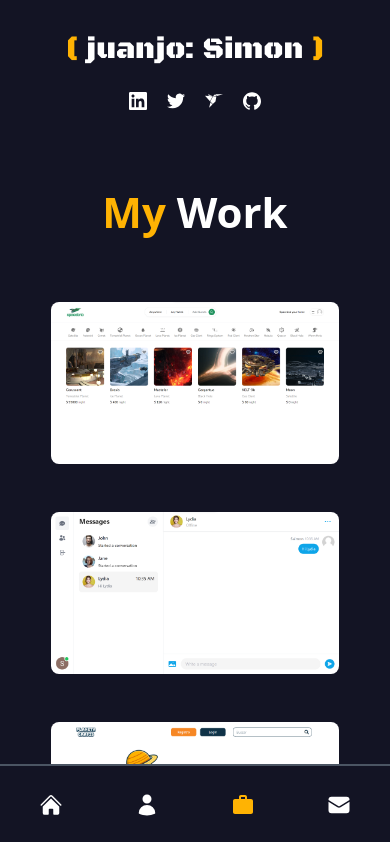
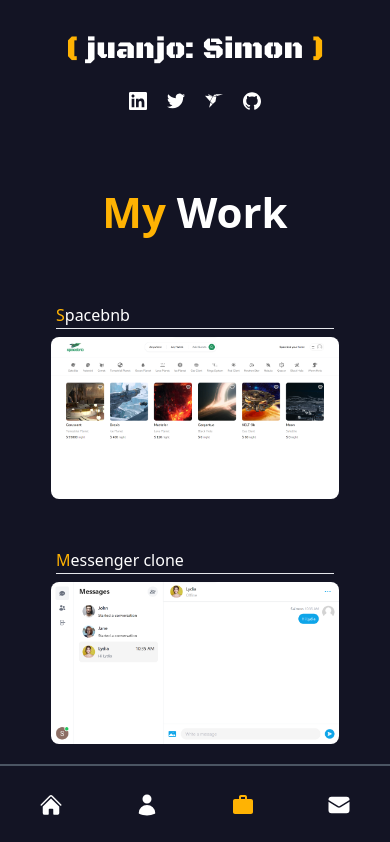
Before and after one commit to DiscoStuck/portfolio-dev, a Next.js app: page /work in a window 390 px wide. Shown: the top 842 px of the page. Built offline with nearby package versions, Linux system fonts and the light colour scheme.

Commit message:
Project and modal adjusted

```diff
--- a/components/Work/ProjectElement.tsx
+++ b/components/Work/ProjectElement.tsx
@@ -21,17 +21,14 @@ const ProjectElement = ({ openModal, project }: ProjectElementProps) => {
                 {/* image */}
                 <Image src={project?.image} width={750} height={450} alt='' />
                 {/* overlay gradient */}
-                <div className='absolute h-full inset-0 bg-primary -to-l opacity-0 group-hover:opacity-60
+                <div className='absolute h-full inset-0 bg-primary opacity-0 xl:group-hover:opacity-60
                       transition-all duration-700'></div>
                 {/* title */}
                 <div className='absolute inset-0 h-full '>
-                    <div className='h-full  gap-x-2 text-[24px] tracking-[0.2em]
-                    group-hover:translate-y-0 translate-y-full transition-all duration-300 flex flex-col justify-center items-center'>
-                        {/* icons */}
-                        <div className='text-5xl
-                          transition-all duration-300 delay-100'><MdScreenSearchDesktop /></div>
-                        {/* title 1 */}
-                        <div className='delay-200 duration-300 group-hover:translate-y-0'>Details</div>
+                    <div className='h-full gap-x-2 text-[24px] tracking-[0.2em]
+                     xl:group-hover:translate-y-0 xl:translate-y-full transition-all duration-300 flex flex-col justify-center items-center'>
+                        {/* icon */}
+                        <div className='hidden xl:block text-7xl'><MdScreenSearchDesktop /></div>
                     </div>
                 </div>
             </div>
--- a/components/Work/ProjectModal.tsx
+++ b/components/Work/ProjectModal.tsx
@@ -32,16 +32,15 @@ const ProjectModal = ({ project, isOpen, onClose }: ProjectModalProps) => {
                      flex-col items-center overflow-auto  p-8 border-2 border-gray-600 text-gray-200 relative">
                         <div className="relative group overflow-hidden cursor-pointer" onClick={() => openInNewTab(project.website)}>
                             <Image src={project.image} alt='' width={600} height={600 * 9 / 16} className="rounded-lg shadow-inner relative group:hover:blur-sm" />
-                            <div className='absolute h-full inset-0 bg-primary -to-l opacity-0 group-hover:opacity-60
+                            <div className='absolute h-full inset-0 bg-primary opacity-0 xl:group-hover:opacity-60
                             transition-all duration-700'></div>
                             <div className='absolute inset-0 h-full '>
-                                <div className='h-full  gap-x-2 text-[24px] tracking-[0.2em]
-                                    group-hover:translate-y-0 translate-y-full transition-all duration-300 flex flex-col justify-center items-center'>
-                                    {/* icons */}
-                                    <div className='text-5xl
-                                    transition-all duration-300 delay-100'><TbWorldShare /></div>
-                                    {/* title 1 */}
-                                    <div className='delay-200 duration-300 group-hover:translate-y-0'>Visit</div>
+                                <div className='h-full gap-x-2 text-[24px] tracking-[0.2em]
+                                    xl:group-hover:translate-y-0 xl:translate-y-full transition-all duration-300 flex flex-col justify-center items-center'>
+                                    <div className=" bg-primary xl:bg-transparent flex flex-col items-center justify-center rounded-full w-[70px] h-[70px] sm:w-[90px] sm:h-[90px]">
+                                        {/* icons */}
+                                        <div className=' text-3xl sm:text-5xl xl:text-7xl'><TbWorldShare /></div>
+                                    </div>
                                 </div>
                             </div>
                         </div>
--- a/components/Work/WorkSlider.tsx
+++ b/components/Work/WorkSlider.tsx
@@ -74,7 +74,12 @@ const WorkSlider = () => {
                 : (
                     <div className='grid lg:grid-cols-2 grid-cols-1 gap-x-8 gap-y-12 mt-8'>
                         {workData.map((slide, index) => {
-                            return <ProjectElement project={slide} key={index} openModal={openModal} />
+                            return (
+                                <div>
+                                    <h2 className="mb-2 px-[5px] first-letter:text-accent">{slide.title}<hr /></h2>
+                                    <ProjectElement project={slide} key={index} openModal={openModal} />
+                                </div>
+                            )
                         })}
                     </div>
                 )
```
